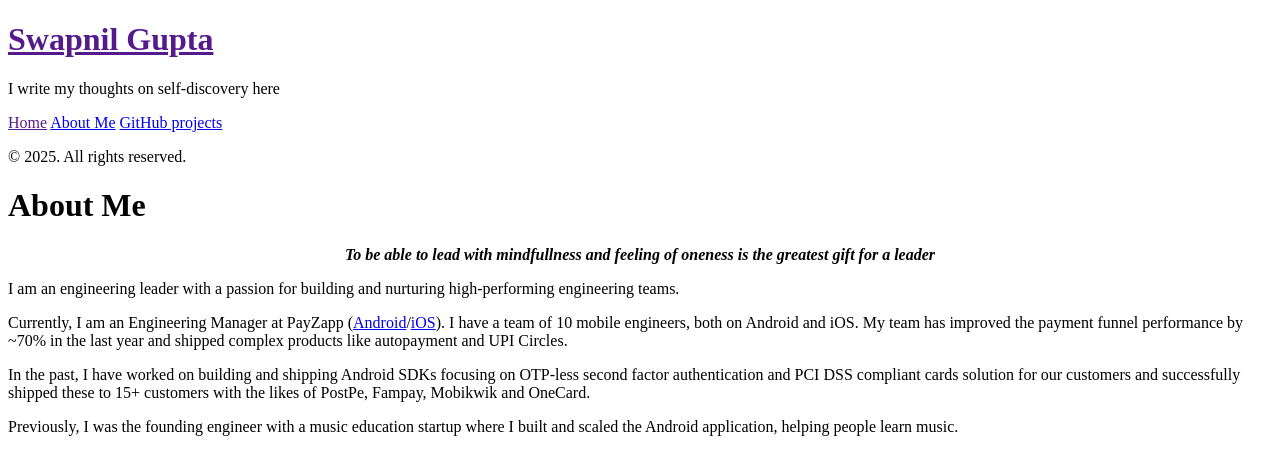
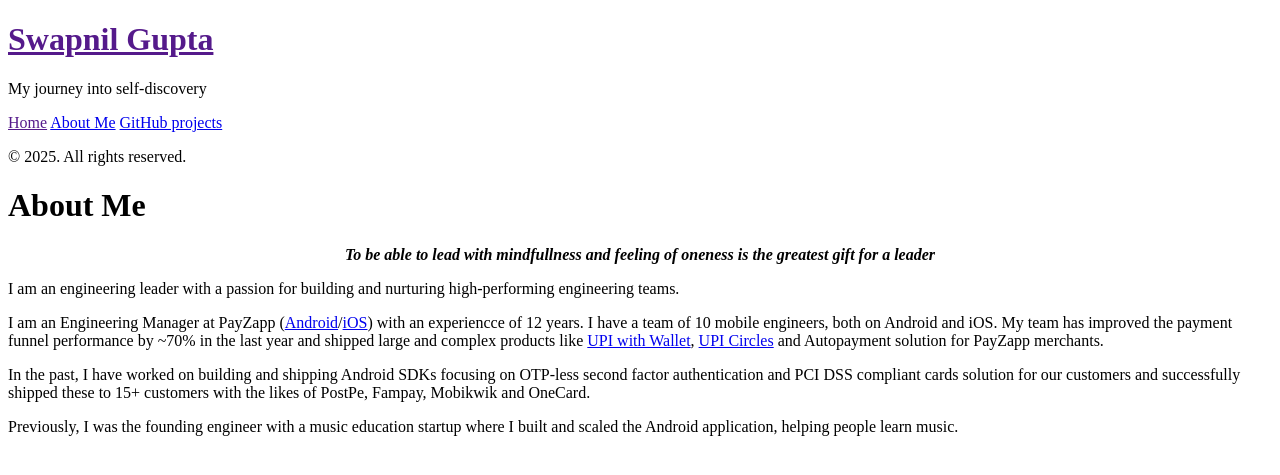
Before and after one commit to swapnilgt/swapnilgt.github.io, a Jekyll site: the page built from about.md, in a window 1280 px wide. Shown: the top 475 px of the page. Built offline with Jekyll 4.4.1, drawn with Linux system fonts in a browser that asks for light colours; Markdown is read by kramdown in place of the engine named in the settings.

Commit message:
Updating some text about myself

```diff
--- a/_config.yml
+++ b/_config.yml
@@ -9,7 +9,7 @@ relative_permalinks: false
 # Setup
 title:            Swapnil Gupta
 tagline:          'Discovering myself'
-description:      'I write my thoughts on self-discovery here'
+description:      'My journey into self-discovery'
 baseurl:          /
 
 author:
--- a/about.md
+++ b/about.md
@@ -9,7 +9,7 @@ title: About Me
 
 I am an engineering leader with a passion for building and nurturing high-performing engineering teams.
 
-Currently, I am an Engineering Manager at PayZapp ([Android](https://play.google.com/store/apps/details?id=com.hdfcbank.payzapp&hl=en-US)/[iOS](https://apps.apple.com/in/app/payzapp-upi-pixel-credit-card/id6443480917)). I have a team of 10 mobile engineers, both on Android and iOS. My team has improved the payment funnel performance by ~70% in the last year and shipped complex products like autopayment and UPI Circles.
+I am an Engineering Manager at PayZapp ([Android](https://play.google.com/store/apps/details?id=com.hdfcbank.payzapp&hl=en-US)/[iOS](https://apps.apple.com/in/app/payzapp-upi-pixel-credit-card/id6443480917)) with an experiencce of 12 years. I have a team of 10 mobile engineers, both on Android and iOS. My team has improved the payment funnel performance by ~70% in the last year and shipped large and complex products like [UPI with Wallet](https://youtu.be/RbnTE8PYnuY?si=dhjNYuXF9KZ1pXZ6), [UPI Circles](https://www.npci.org.in/what-we-do/upi-circle/product-overview#:~:text=UPI%20Circle%20is%20a%20solution%20where%20a%20payer,with%20minimum%20intervention%20and%20with%20adequate%20risk%20mitigations.) and Autopayment solution for PayZapp merchants.
 
 In the past, I have worked on building and shipping Android SDKs focusing on OTP-less second factor authentication and PCI DSS compliant cards solution for our customers and successfully shipped these to 15+ customers with the likes of PostPe, Fampay, Mobikwik and OneCard.
 
```
